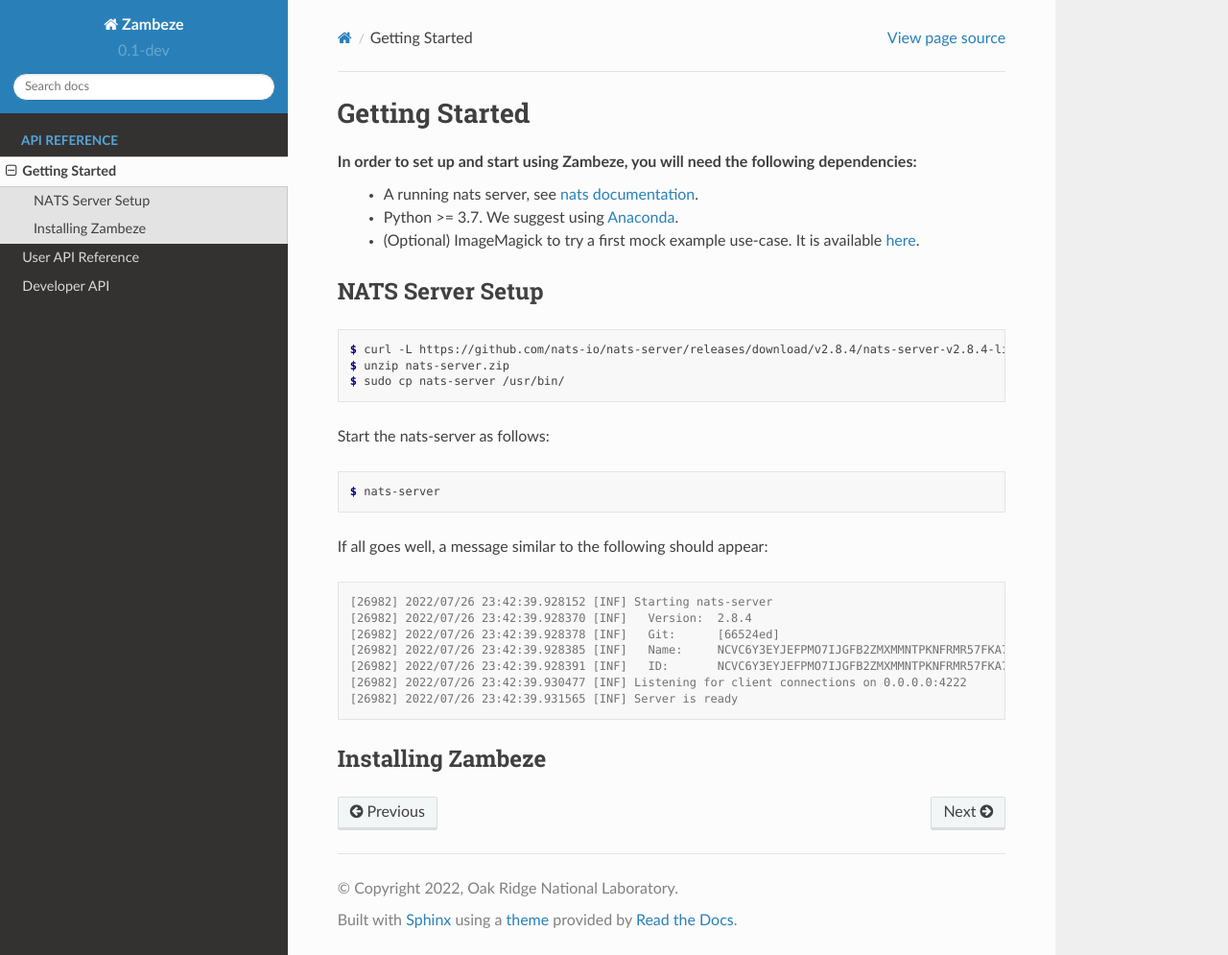
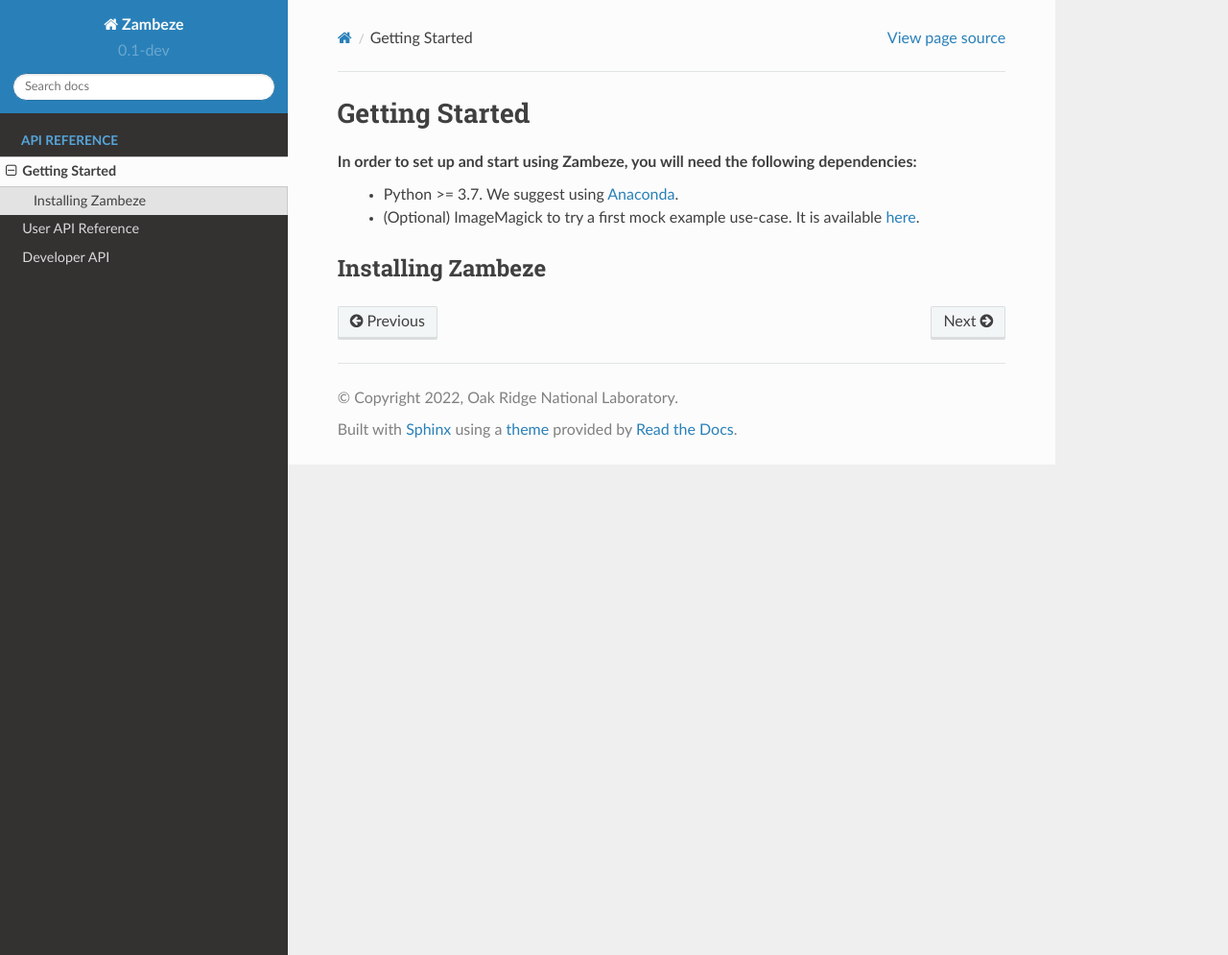
Before and after one commit to ORNL/Zambeze, a Sphinx documentation site: the page built from docs/source/getting_started.rst, in a window 1280 px wide and 995 px high. Shown: the whole window at 96% size. Built offline with Sphinx 7.4.7 and the Read the Docs theme 2.0.0, drawn with Linux system fonts in a browser that asks for light colours.

Commit message:
docs updates

```diff
--- a/docs/source/getting_started.rst
+++ b/docs/source/getting_started.rst
@@ -2,37 +2,8 @@
 ===============
 
 In order to set up and start using Zambeze, you will need the following dependencies:
- * A running nats server, see `nats documentation <https://docs.nats.io>`_.
  * Python >= 3.7. We suggest using `Anaconda <https://www.anaconda.com>`_.
  * (Optional) ImageMagick to try a first mock example use-case. It is available `here <https://imagemagick.org/>`_.
 
-NATS Server Setup
-------------------
-
-.. code-block:: console
-
-    $ curl -L https://github.com/nats-io/nats-server/releases/download/v2.8.4/nats-server-v2.8.4-linux-amd64.zip -o nats-server.zip
-    $ unzip nats-server.zip
-    $ sudo cp nats-server /usr/bin/
-
-Start the nats-server as follows:
-
-.. code-block:: console
-
-    $ nats-server
-
-If all goes well, a message similar to the following should appear:
-
-.. code-block:: console
-
-    [26982] 2022/07/26 23:42:39.928152 [INF] Starting nats-server
-    [26982] 2022/07/26 23:42:39.928370 [INF]   Version:  2.8.4
-    [26982] 2022/07/26 23:42:39.928378 [INF]   Git:      [66524ed]
-    [26982] 2022/07/26 23:42:39.928385 [INF]   Name:     NCVC6Y3EYJEFPMO7IJGFB2ZMXMMNTPKNFRMR57FKA7FDV46R2VFWDNCF
-    [26982] 2022/07/26 23:42:39.928391 [INF]   ID:       NCVC6Y3EYJEFPMO7IJGFB2ZMXMMNTPKNFRMR57FKA7FDV46R2VFWDNCF
-    [26982] 2022/07/26 23:42:39.930477 [INF] Listening for client connections on 0.0.0.0:4222
-    [26982] 2022/07/26 23:42:39.931565 [INF] Server is ready
-
-
 Installing Zambeze
 -------------------
```
